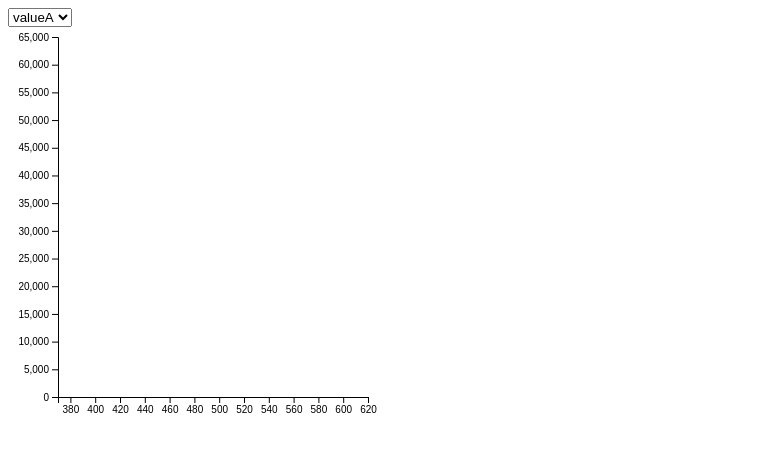
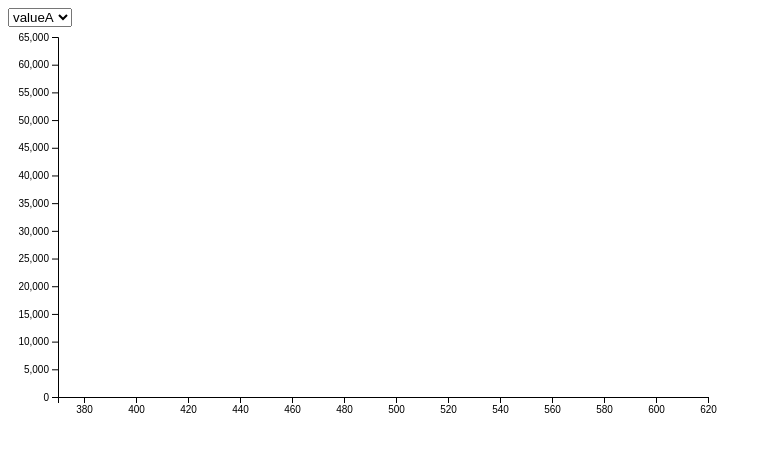
Before and after one commit to njlnfides/lights, a plain HTML site: page index.html in a window 1280 px wide. Shown: the whole page, without its empty margins (0-772 px from the left). Drawn offline with nearby package versions, Linux system fonts and the light colour scheme.

Commit message:
updated chart width

```diff
--- a/index.html
+++ b/index.html
@@ -28,7 +28,7 @@
 
 	// set the dimensions and margins of the graph
 	var margin = {top: 10, right: 100, bottom: 30, left: 50},
-	    width = 460 - margin.left - margin.right,
+	    width = 800 - margin.left - margin.right,
 	    height = 400 - margin.top - margin.bottom;
 
 	// append the svg object to the body of the page
```
